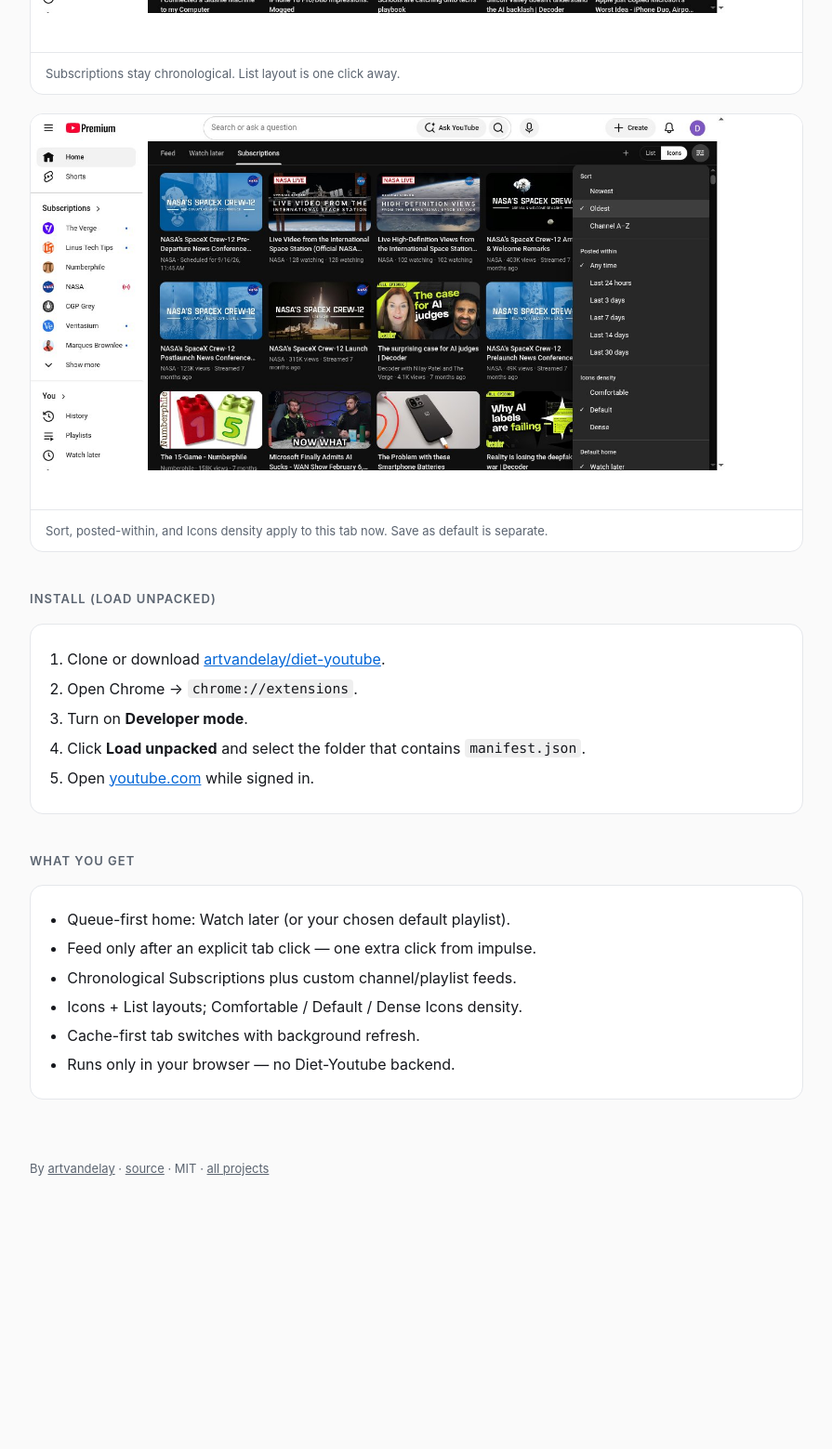
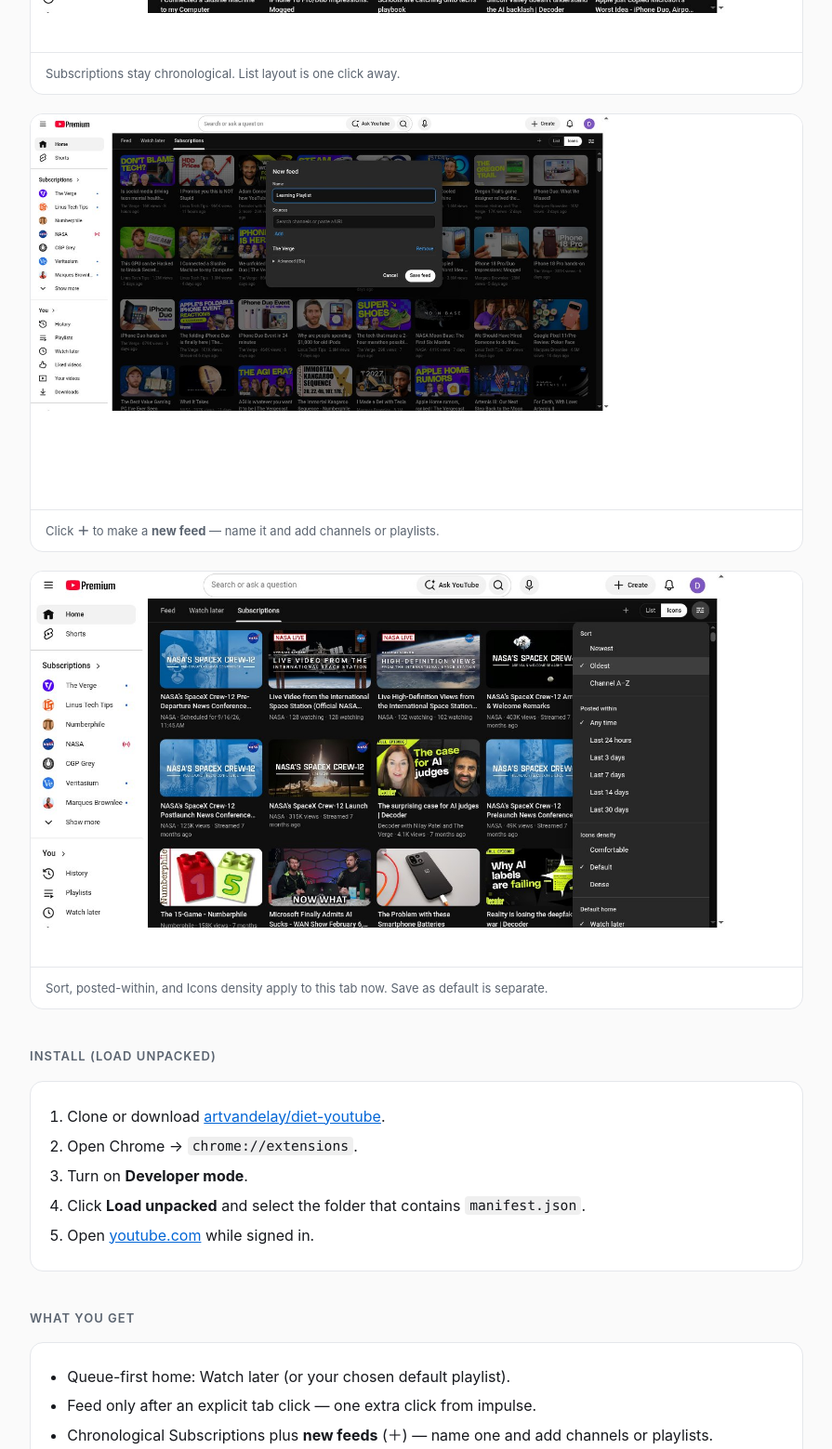
Before and after one commit to artvandelay/diet-youtube, a browser extension: page docs/index.html in a window 1280 px wide. Shown: the part 700-2259 px from the top of the page at 93% size, without its empty margins (192-1087 px from the left). Before the commit the page ends 2077 px from the top, so only its background shows below. Drawn offline with Linux system fonts and the light colour scheme.

Commit message:
Document new custom feeds with example screenshot
Show the New feed sheet (name + channel sources) and call out ＋ as a
key feature on the README and Pages landing.

```diff
--- a/docs/index.html
+++ b/docs/index.html
@@ -104,6 +104,10 @@
       <figcaption>Subscriptions stay chronological. List layout is one click away.</figcaption>
     </figure>
     <figure>
+      <img src="screenshots/04-custom-feed.jpg" alt="New feed sheet naming Learning Playlist and adding The Verge" width="1600" height="819" loading="lazy">
+      <figcaption>Click <strong>＋</strong> to make a <strong>new feed</strong> — name it and add channels or playlists.</figcaption>
+    </figure>
+    <figure>
       <img src="screenshots/03-view-menu-density.jpg" alt="View menu with sort, posted within, and Icons density" width="1422" height="728" loading="lazy">
       <figcaption>Sort, posted-within, and Icons density apply to this tab now. Save as default is separate.</figcaption>
     </figure>
@@ -125,7 +129,7 @@
     <ul class="features">
       <li>Queue-first home: Watch later (or your chosen default playlist).</li>
       <li>Feed only after an explicit tab click — one extra click from impulse.</li>
-      <li>Chronological Subscriptions plus custom channel/playlist feeds.</li>
+      <li>Chronological Subscriptions plus <strong>new feeds</strong> (＋) — name one and add channels or playlists.</li>
       <li>Icons + List layouts; Comfortable / Default / Dense Icons density.</li>
       <li>Cache-first tab switches with background refresh.</li>
       <li>Runs only in your browser — no Diet-Youtube backend.</li>
```
Also changed, not shown: README.md, docs/screenshots/04-custom-feed.jpg (added).
